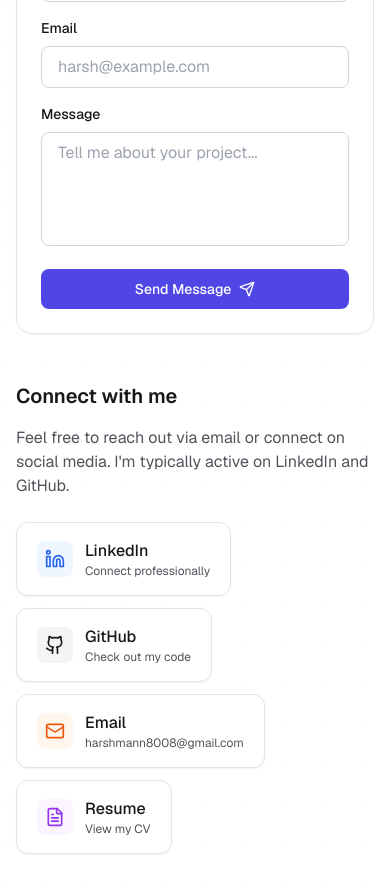
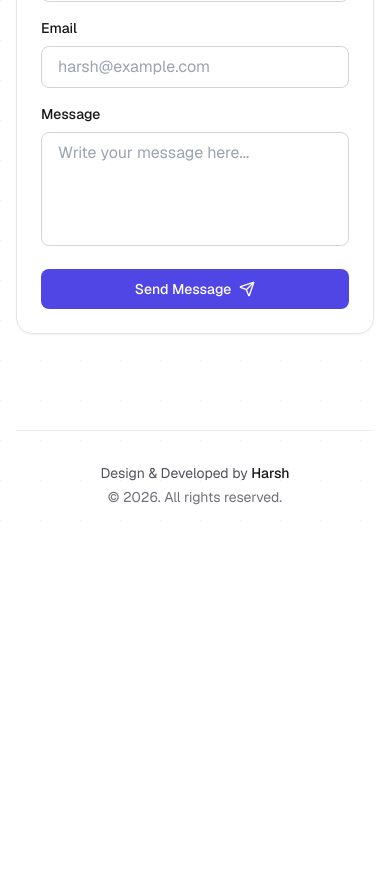
Before and after one commit to harshmann10/portfolio, a Next.js app: page / in a window 390 px wide. Shown: the part 5120-6013 px from the top of the page. After the commit the page ends 5659 px from the top, so only its background shows below. Built offline with nearby package versions, Linux system fonts and the light colour scheme.

Commit message:
feat(ui): refine portfolio UX with footer, floating pill navbar, and polished animations

```diff
--- a/app/globals.css
+++ b/app/globals.css
@@ -39,11 +39,13 @@ body.dark {
 
 html {
   scroll-behavior: smooth;
+  scrollbar-width: thin;
+  scrollbar-color: rgb(99 102 241 / 0.5) transparent;
 }
 
 /* Custom scrollbar */
 ::-webkit-scrollbar {
-  width: 10px;
+  width: 8px;
 }
 
 ::-webkit-scrollbar-track {
@@ -51,10 +53,13 @@ html {
 }
 
 ::-webkit-scrollbar-thumb {
-  background: rgb(99 102 241 / 0.3);
-  border-radius: 5px;
+  background: rgb(99 102 241 / 0.5);
+  border-radius: 20px;
+  border: 2px solid transparent;
+  background-clip: content-box;
 }
 
 ::-webkit-scrollbar-thumb:hover {
-  background: rgb(99 102 241 / 0.5);
+  background: rgb(99 102 241 / 0.8);
+  background-clip: content-box;
 }
--- a/app/layout.tsx
+++ b/app/layout.tsx
@@ -16,9 +16,24 @@ const geistMono = Geist_Mono({
 });
 
 export const metadata: Metadata = {
-  title: "Harsh Mann | Portfolio",
+  title: "Harsh Mann | Full Stack Developer",
   description:
-    "Full Stack Developer (MERN) portfolio of Harsh Mann — projects, experience, and contact.",
+    "I'm Harsh Mann, a Full Stack Developer (MERN) specializing in building scalable web applications and high-performance REST APIs.",
+  keywords: ["Harsh Mann", "Full Stack Developer", "MERN Stack", "Portfolio", "Web Developer"],
+  authors: [{ name: "Harsh Mann" }],
+  openGraph: {
+    type: "website",
+    locale: "en_US",
+    url: "https://harshmann.vercel.app",
+    title: "Harsh Mann | Full Stack Developer",
+    description: "Full Stack Developer specializing in MERN stack and scalable web solutions.",
+    siteName: "Harsh Mann Portfolio",
+  },
+  twitter: {
+    card: "summary_large_image",
+    title: "Harsh Mann | Full Stack Developer",
+    description: "Full Stack Developer specializing in MERN stack and scalable web solutions.",
+  },
 };
 
 export default function RootLayout({
--- a/app/page.tsx
+++ b/app/page.tsx
@@ -4,6 +4,7 @@ import Projects from "@/components/Projects";
 import Skills from "@/components/Skills";
 import GithubActivity from "@/components/GithubActivity";
 import Contact from "@/components/Contact";
+import Footer from "@/components/Footer";
 
 export default function Home() {
   return (
@@ -14,6 +15,7 @@ export default function Home() {
       <Skills />
       <GithubActivity />
       <Contact />
+      <Footer />
     </div>
   );
 }
--- a/components/Contact.tsx
+++ b/components/Contact.tsx
@@ -1,8 +1,7 @@
 "use client";
 
 import { motion } from "framer-motion";
-import { profile } from "@/lib/data";
-import { Github, Linkedin, Mail, FileText, Send, Loader2 } from "lucide-react";
+import { Send, Loader2 } from "lucide-react";
 import { useState } from "react";
 
 const container = {
@@ -71,7 +70,7 @@ export default function Contact() {
           </p>
         </div>
 
-        <div className="grid gap-12 md:grid-cols-2">
+        <div className="mx-auto max-w-xl">
           {/* Contact Form */}
           <motion.div variants={item} className="rounded-2xl border border-zinc-200 bg-white/50 p-6 shadow-sm backdrop-blur-sm dark:border-zinc-800 dark:bg-zinc-950/50">
             <form onSubmit={handleSubmit} className="space-y-4">
@@ -115,7 +114,7 @@ export default function Contact() {
                   id="message"
                   required
                   rows={4}
-                  placeholder="Tell me about your project..."
+                  placeholder="Write your message here..."
                   className="w-full resize-none rounded-lg border border-zinc-300 bg-white px-4 py-2 text-zinc-900 transition-colors focus:border-indigo-500 focus:outline-none focus:ring-1 focus:ring-indigo-500 dark:border-zinc-700 dark:bg-zinc-900 dark:text-zinc-100 dark:placeholder-zinc-500 dark:focus:border-indigo-400 dark:focus:ring-indigo-400"
                 />
               </div>
@@ -142,76 +141,6 @@ export default function Contact() {
               </button>
             </form>
           </motion.div>
-
-          {/* Social Links */}
-          <div className="flex flex-col justify-center space-y-6">
-            <motion.div variants={item} className="space-y-4">
-              <h3 className="text-xl font-semibold text-zinc-900 dark:text-zinc-100">Connect with me</h3>
-              <p className="text-zinc-600 dark:text-zinc-400">
-                Feel free to reach out via email or connect on social media. I'm typically active on LinkedIn and GitHub.
-              </p>
-            </motion.div>
-
-            <motion.div variants={item} className="flex flex-wrap gap-3">
-              <a
-                href={profile.links.linkedin}
-                target="_blank"
-                rel="noopener noreferrer"
-                className="flex items-center gap-3 rounded-xl border border-zinc-200 bg-white px-5 py-4 text-zinc-600 shadow-sm transition-all hover:border-indigo-300 hover:shadow-md dark:border-zinc-800 dark:bg-zinc-950 dark:text-zinc-400 dark:hover:border-indigo-700 dark:hover:text-indigo-400"
-              >
-                <div className="rounded-lg bg-blue-50 p-2 text-blue-600 dark:bg-blue-900/20 dark:text-blue-400">
-                  <Linkedin className="h-5 w-5" />
-                </div>
-                <div>
-                  <div className="font-medium text-zinc-900 dark:text-zinc-100">LinkedIn</div>
-                  <div className="text-xs">Connect professionally</div>
-                </div>
-              </a>
-
-              <a
-                href={profile.links.github}
-                target="_blank"
-                rel="noopener noreferrer"
-                className="flex items-center gap-3 rounded-xl border border-zinc-200 bg-white px-5 py-4 text-zinc-600 shadow-sm transition-all hover:border-indigo-300 hover:shadow-md dark:border-zinc-800 dark:bg-zinc-950 dark:text-zinc-400 dark:hover:border-indigo-700 dark:hover:text-indigo-400"
-              >
-                <div className="rounded-lg bg-zinc-100 p-2 text-zinc-900 dark:bg-zinc-800 dark:text-zinc-100">
-                  <Github className="h-5 w-5" />
-                </div>
-                <div>
-                  <div className="font-medium text-zinc-900 dark:text-zinc-100">GitHub</div>
-                  <div className="text-xs">Check out my code</div>
-                </div>
-              </a>
-
-              <a
-                href={`mailto:${profile.links.email}`}
-                className="flex items-center gap-3 rounded-xl border border-zinc-200 bg-white px-5 py-4 text-zinc-600 shadow-sm transition-all hover:border-indigo-300 hover:shadow-md dark:border-zinc-800 dark:bg-zinc-950 dark:text-zinc-400 dark:hover:border-indigo-700 dark:hover:text-indigo-400"
-              >
-                <div className="rounded-lg bg-orange-50 p-2 text-orange-600 dark:bg-orange-900/20 dark:text-orange-400">
-                  <Mail className="h-5 w-5" />
-                </div>
-                <div>
-                  <div className="font-medium text-zinc-900 dark:text-zinc-100">Email</div>
-                  <div className="text-xs">{profile.links.email}</div>
-                </div>
-              </a>
-
-              <a
-                href={profile.links.resume}
-                target="_blank"
-                rel="noopener noreferrer"
-                className="flex items-center gap-3 rounded-xl border border-zinc-200 bg-white px-5 py-4 text-zinc-600 shadow-sm transition-all hover:border-indigo-300 hover:shadow-md dark:border-zinc-800 dark:bg-zinc-950 dark:text-zinc-400 dark:hover:border-indigo-700 dark:hover:text-indigo-400"
-              >
-                <div className="rounded-lg bg-purple-50 p-2 text-purple-600 dark:bg-purple-900/20 dark:text-purple-400">
-                  <FileText className="h-5 w-5" />
-                </div>
-                <div>
-                  <div className="font-medium text-zinc-900 dark:text-zinc-100">Resume</div>
-                  <div className="text-xs">View my CV</div>
-                </div>
-              </a>
-            </motion.div>
-          </div>
         </div>
       </motion.div>
     </section>
--- a/components/Experience.tsx
+++ b/components/Experience.tsx
@@ -19,8 +19,8 @@ export default function Experience() {
           {experience.map((item, idx) => (
             <motion.li
               key={`${item.title}-${idx}`}
-              initial={{ opacity: 0, x: -20 }}
-              whileInView={{ opacity: 1, x: 0 }}
+              initial={{ opacity: 0, y: 20 }}
+              whileInView={{ opacity: 1, y: 0 }}
               viewport={{ once: true, amount: 0.2 }}
               transition={{ duration: 0.5, delay: idx * 0.1 }}
               className="group relative pl-8"
--- /dev/null
+++ b/components/Footer.tsx
@@ -0,0 +1,29 @@
+"use client";
+
+import { motion } from "framer-motion";
+
+export default function Footer() {
+    const currentYear = new Date().getFullYear();
+
+    return (
+        <footer className="border-t border-zinc-200/60 py-8 dark:border-zinc-800/60">
+            <motion.div
+                initial={{ opacity: 0, y: 10 }}
+                whileInView={{ opacity: 1, y: 0 }}
+                transition={{ duration: 0.5 }}
+                viewport={{ once: true }}
+                className="mx-auto max-w-5xl px-4 text-center"
+            >
+                <p className="text-sm text-zinc-600 dark:text-zinc-400">
+                    Design & Developed by{" "}
+                    <span className="font-medium text-zinc-900 dark:text-zinc-100">
+                        Harsh
+                    </span>
+                </p>
+                <p className="mt-1 text-sm text-zinc-500 dark:text-zinc-500">
+                    © {currentYear}. All rights reserved.
+                </p>
+            </motion.div>
+        </footer>
+    );
+}
--- a/components/Skills.tsx
+++ b/components/Skills.tsx
@@ -19,8 +19,8 @@ const containerVariants = {
 };
 
 const skillVariants = {
-  hidden: { opacity: 0, scale: 0.8 },
-  show: { opacity: 1, scale: 1 },
+  hidden: { opacity: 0, y: 10 },
+  show: { opacity: 1, y: 0 },
 };
 
 export default function Skills() {
--- a/lib/data.ts
+++ b/lib/data.ts
@@ -47,7 +47,7 @@ export const profile: Profile = {
     linkedin: "https://www.linkedin.com/in/harsh-mann01/",
     github: "https://github.com/harshmann10",
     email: "harshmann8008@gmail.com",
-    resume: "/resume.pdf",
+    resume: "https://drive.google.com/file/d/1xgjg8HCSZI-KWEu42u1juT452FmVq8uW/preview",
   },
 };
 
```
Also changed, not shown: components/Navbar.tsx (+69 -9 lines), 2 other files (tests, documents, lock files or other folders).
